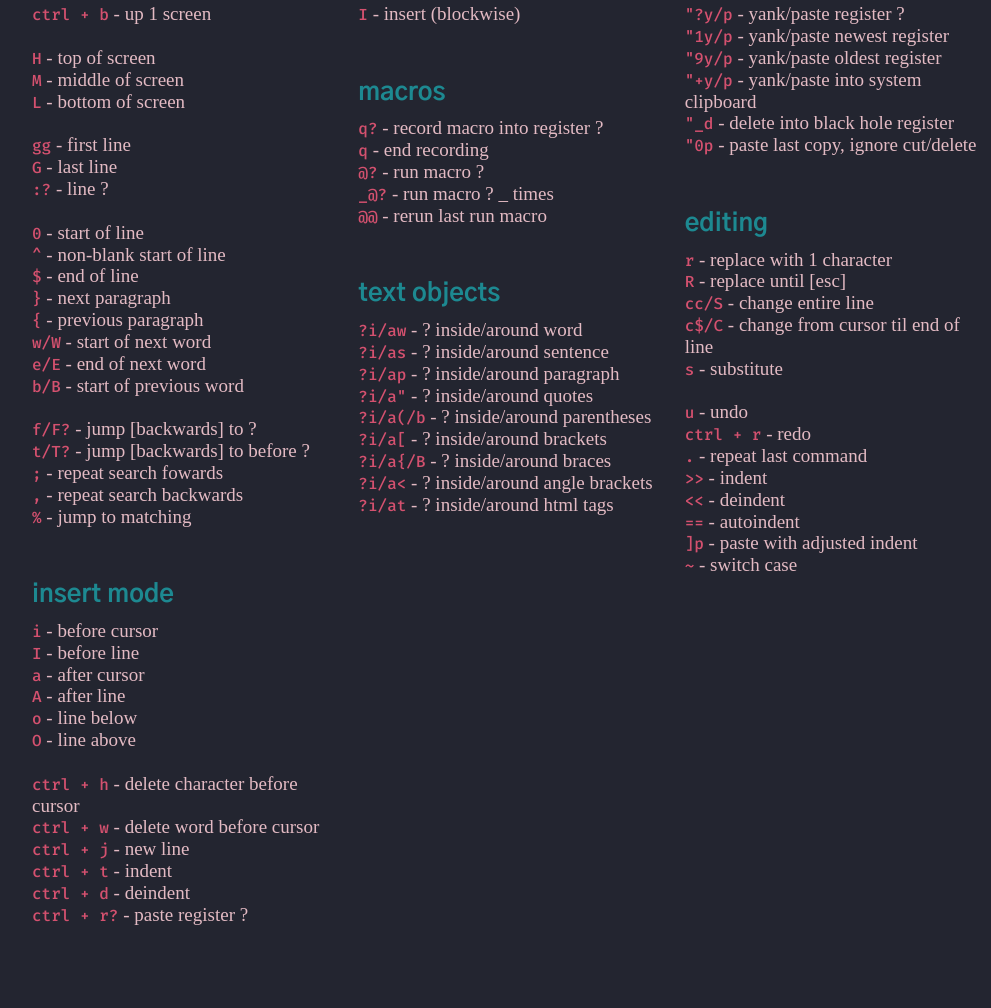
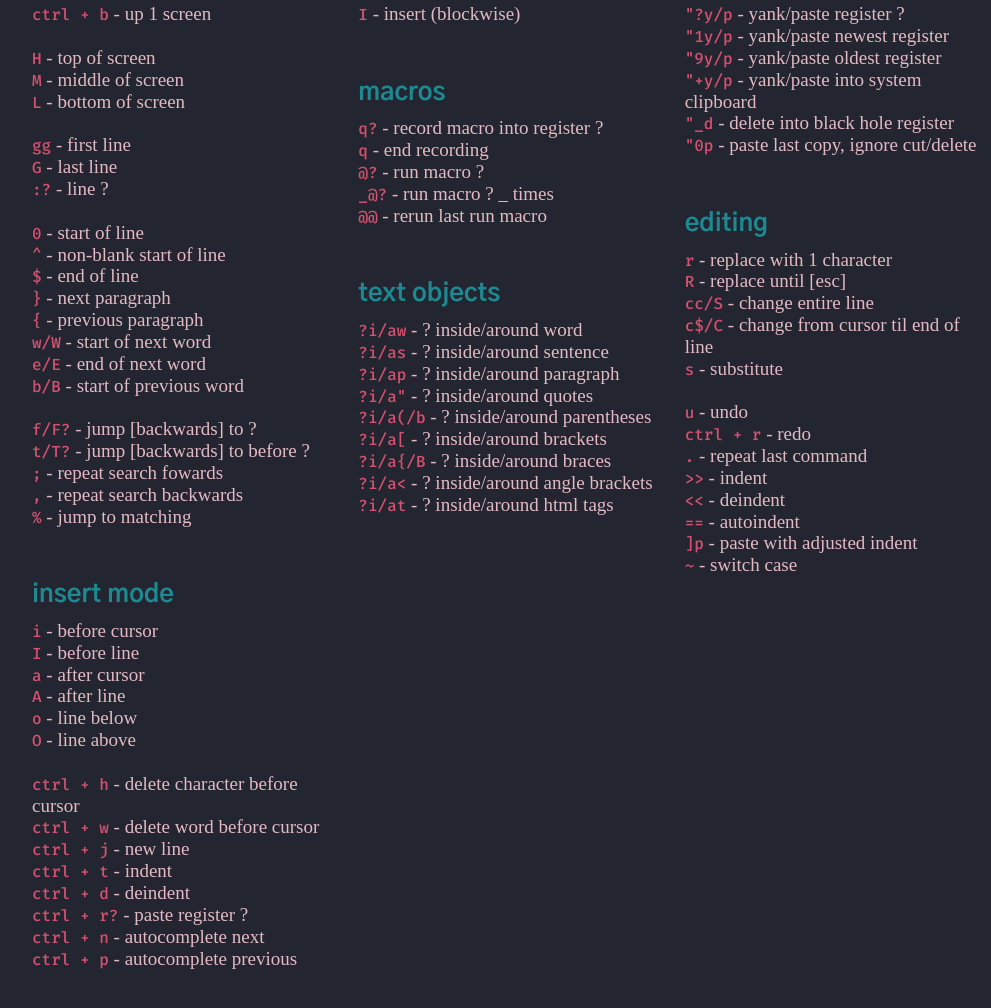
Before and after one commit to mofeimw/cheatsheet.vim, a plain HTML site: page src/index.html in a window 1280 px wide. Shown: the part 271-1279 px from the top of the page, without its empty margins (128-1119 px from the left). Drawn offline with Linux system fonts and the light colour scheme; a web font is replaced by a local one.

Commit message:
update sheet

```diff
--- a/src/index.html
+++ b/src/index.html
@@ -63,6 +63,8 @@
 					<li><kbd>ctrl + t</kbd> - indent</li>
 					<li><kbd>ctrl + d</kbd> - deindent</li>
 					<li><kbd>ctrl + r?</kbd> - paste register ?</li>
+					<li><kbd>ctrl + n</kbd> - autocomplete next</li>
+					<li><kbd>ctrl + p</kbd> - autocomplete previous</li>
 					<br>
 				</ul>
 			</section>
```
Also changed, not shown: 1 other file.
